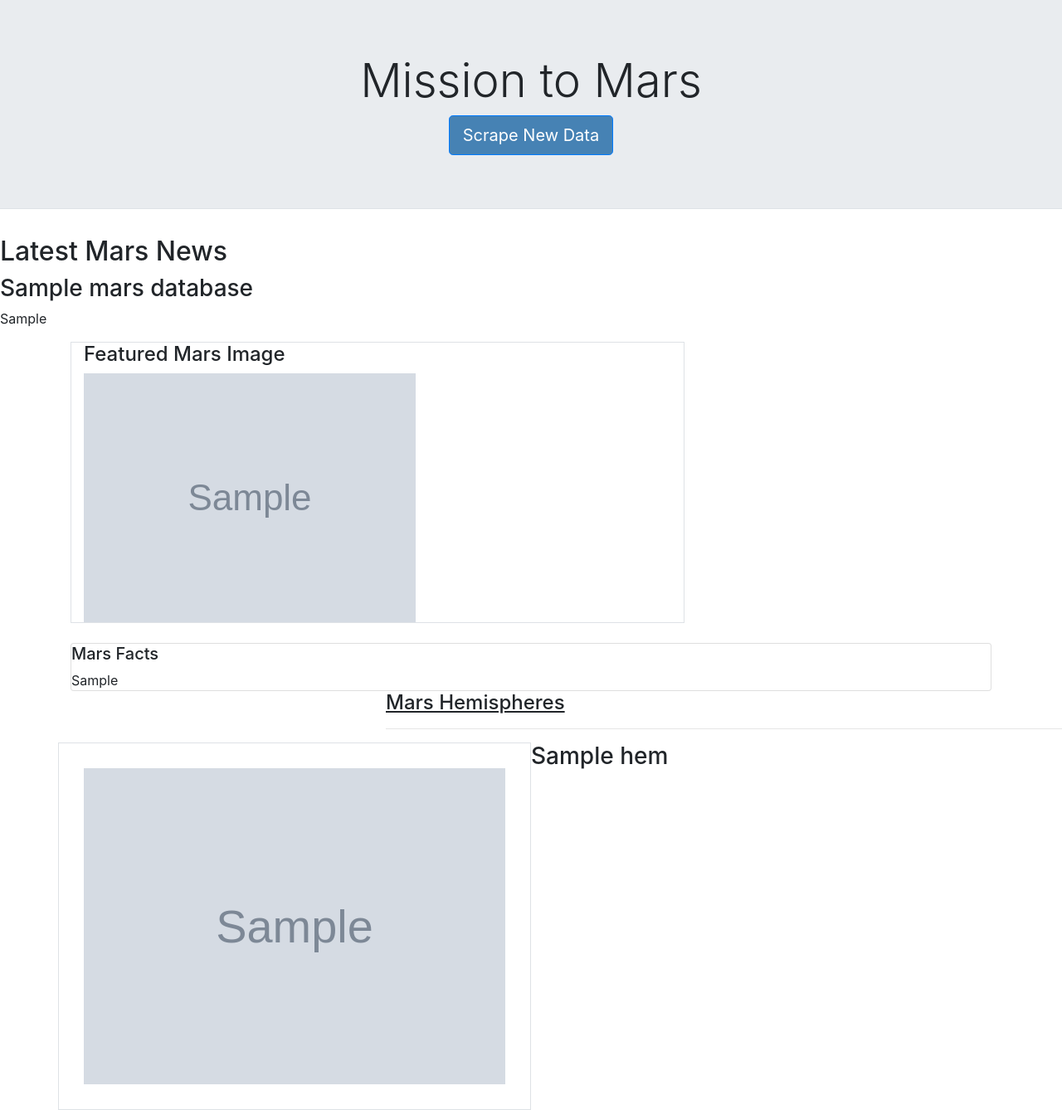
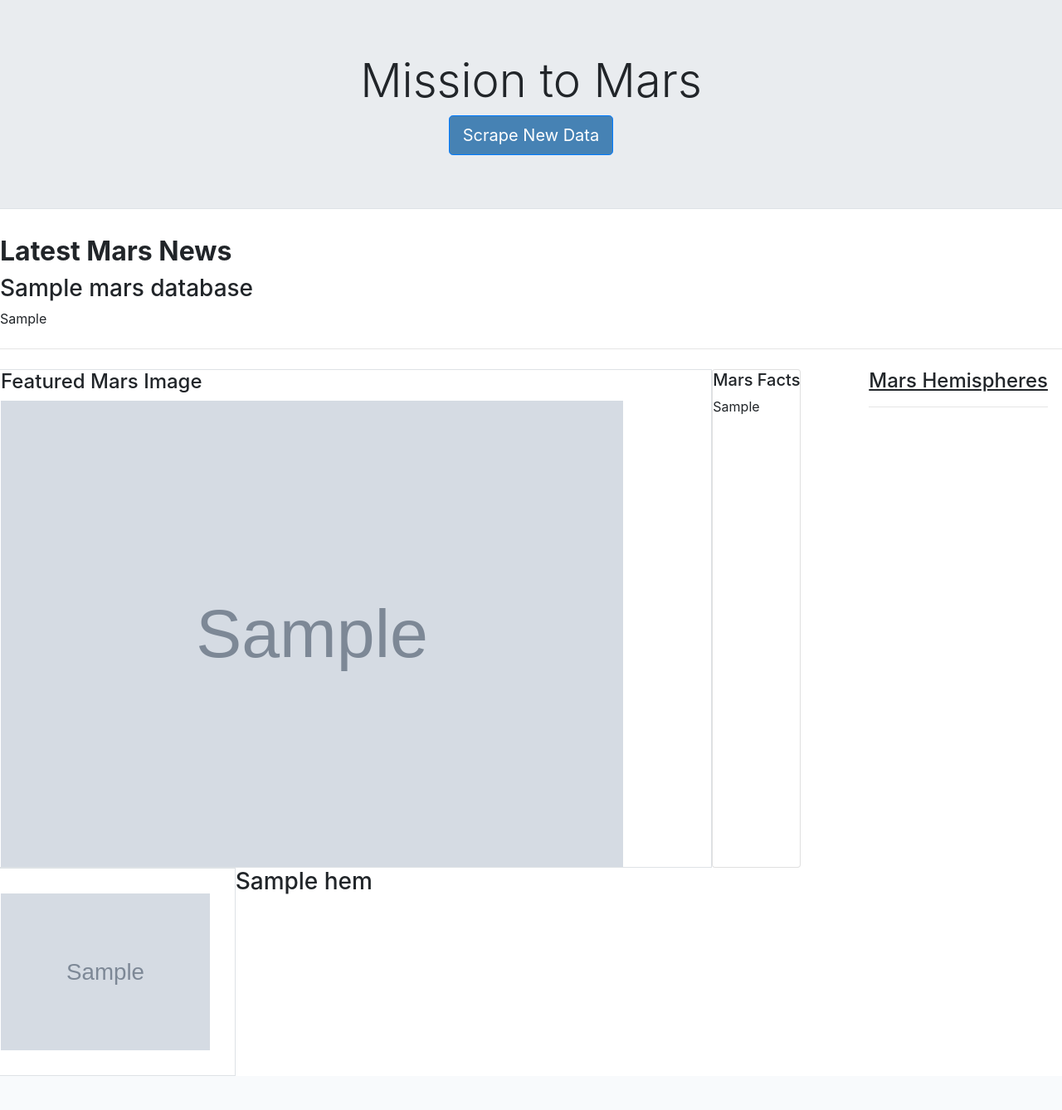
Before and after one commit to Chahnaz-Kbaisi/Web-Scraping-Challenge, a Flask app: page / in a window 1280 px wide; the page is wider, and only the part inside the window is pictured. Shown: that part at 83% size. After the commit the page ends 1297 px from the top of that part, so only its background shows below. Run offline with Flask 2, Linux system fonts and the light colour scheme; grey boxes marked "Sample" are stand-in pictures; a database or web service that is not in the repository returns one stand-in record (values such as "Sample title"); some libraries are stand-ins or nearby versions.

Commit message:
Tag Codes Updates

```diff
--- a/Missions_to_Mars/templates/index.html
+++ b/Missions_to_Mars/templates/index.html
@@ -24,18 +24,21 @@
         <div class="col-md-12">
             <div class="media">
                 <div class="media-body">
-                    <h2>Latest Mars News</h2>
-                    <h3> {{ mars_database.news_title }}</h3>
+                    <h2><b>Latest Mars News</b></h2>
+                    <h3 class="heading">{{ mars_database.news_title }}</h3>
                     <p> {{ mars_database.news_parag }} </p>
+                    <hr class="my-4">
                 </div>
             </div>
         </div>
     </div>
-    <!-- Left Image -->
-    <div class="container">
+    <!-- Section 2: left and right -->
+    <div class="row">
+        <!-- Left Image -->
+
         <div class="col-lg-8 border">
             <h4>Featured Mars Image</h4>
-            <img src="{{ mars_database.featured_image_url }}" alt="Featured Mars Image">
+            <img src="{{ mars_database.featured_image_url }}" alt="Featured Mars Image" height=auto width=750px>
         </div>
         <!-- Table Mars Facts -->
         <br>
@@ -45,6 +48,7 @@
                 {{ mars_database.facts_df | safe }}
             </div>
         </div>
+
         <div class="row">
             <div class="col-md-12 offset-4">
                 <h4 class="align-items-center"><u>Mars Hemispheres</u></h4>
```
